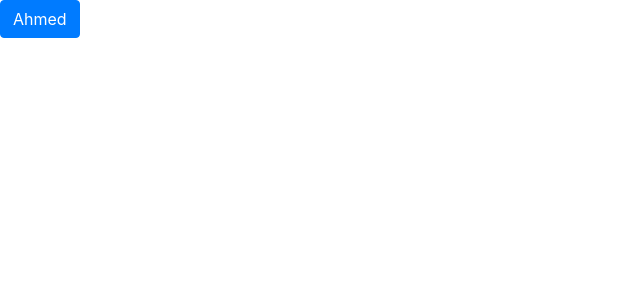
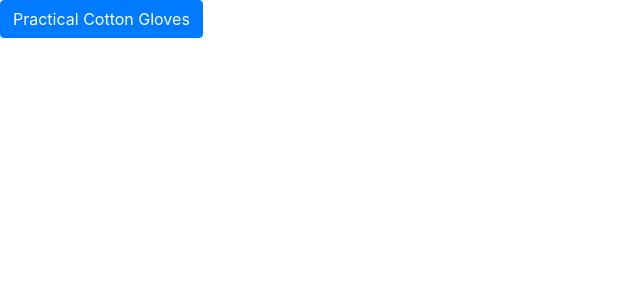
Before and after one commit to AhmedHatem1/iti-assignment-frontend, a React (Create React App) app: page / in a window 1280 px wide. Shown: the top 300 px of the page, without its empty margins (0-640 px from the left). Built offline with nearby package versions, Linux system fonts and the light colour scheme.

Commit message:
Generate dummy data with faker.js

```diff
--- a/src/containers/App.js
+++ b/src/containers/App.js
@@ -1,12 +1,22 @@
-import React from "react";
+import React, { Component } from "react";
 import "./App.css";
-
-function App() {
-  return (
-    <div>
-      <h1 className="btn btn-primary">Ahmed</h1>
-    </div>
-  );
+import { products } from "../data";
+class App extends Component {
+  constructor() {
+    super();
+    this.state = {
+      products
+    };
+  }
+  render() {
+    return (
+      <div>
+        <h1 className="btn btn-primary">
+          {this.state.products[0].ProductName}
+        </h1>
+      </div>
+    );
+  }
 }
 
 export default App;
--- a/src/data/index.js
+++ b/src/data/index.js
@@ -0,0 +1,38 @@
+const faker = require("faker");
+export const products = [
+  {
+    id: 1,
+    ProductImage: faker.image.fashion(),
+    ProductName: faker.commerce.productName(),
+    Price: faker.commerce.price(),
+    ProducerCompanyName: faker.company.companyName()
+  },
+  {
+    id: 2,
+    ProductImage: faker.image.fashion(),
+    ProductName: faker.commerce.productName(),
+    Price: faker.commerce.price(),
+    ProducerCompanyName: faker.company.companyName()
+  },
+  {
+    id: 3,
+    ProductImage: faker.image.fashion(),
+    ProductName: faker.commerce.productName(),
+    Price: faker.commerce.price(),
+    ProducerCompanyName: faker.company.companyName()
+  },
+  {
+    id: 4,
+    ProductImage: faker.image.fashion(),
+    ProductName: faker.commerce.productName(),
+    Price: faker.commerce.price(),
+    ProducerCompanyName: faker.company.companyName()
+  },
+  {
+    id: 5,
+    ProductImage: faker.image.fashion(),
+    ProductName: faker.commerce.productName(),
+    Price: faker.commerce.price(),
+    ProducerCompanyName: faker.company.companyName()
+  }
+];
```
